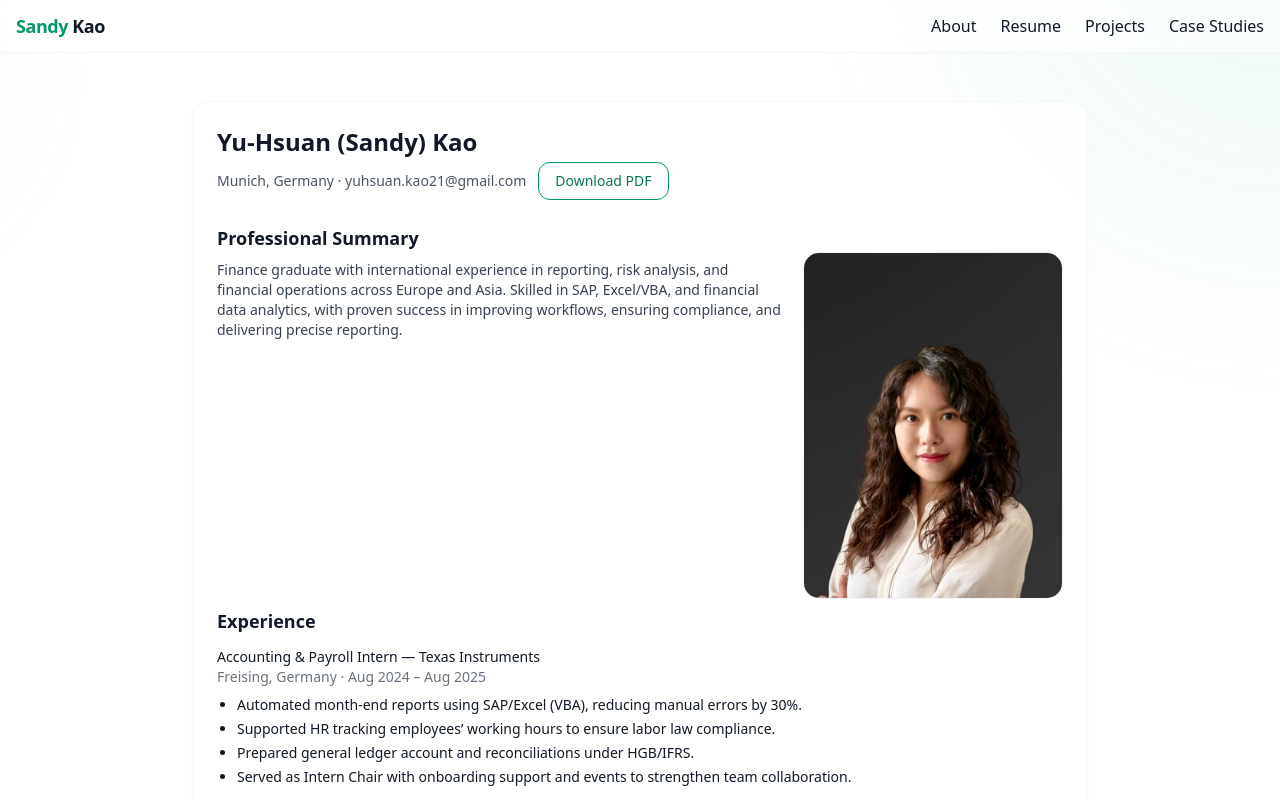
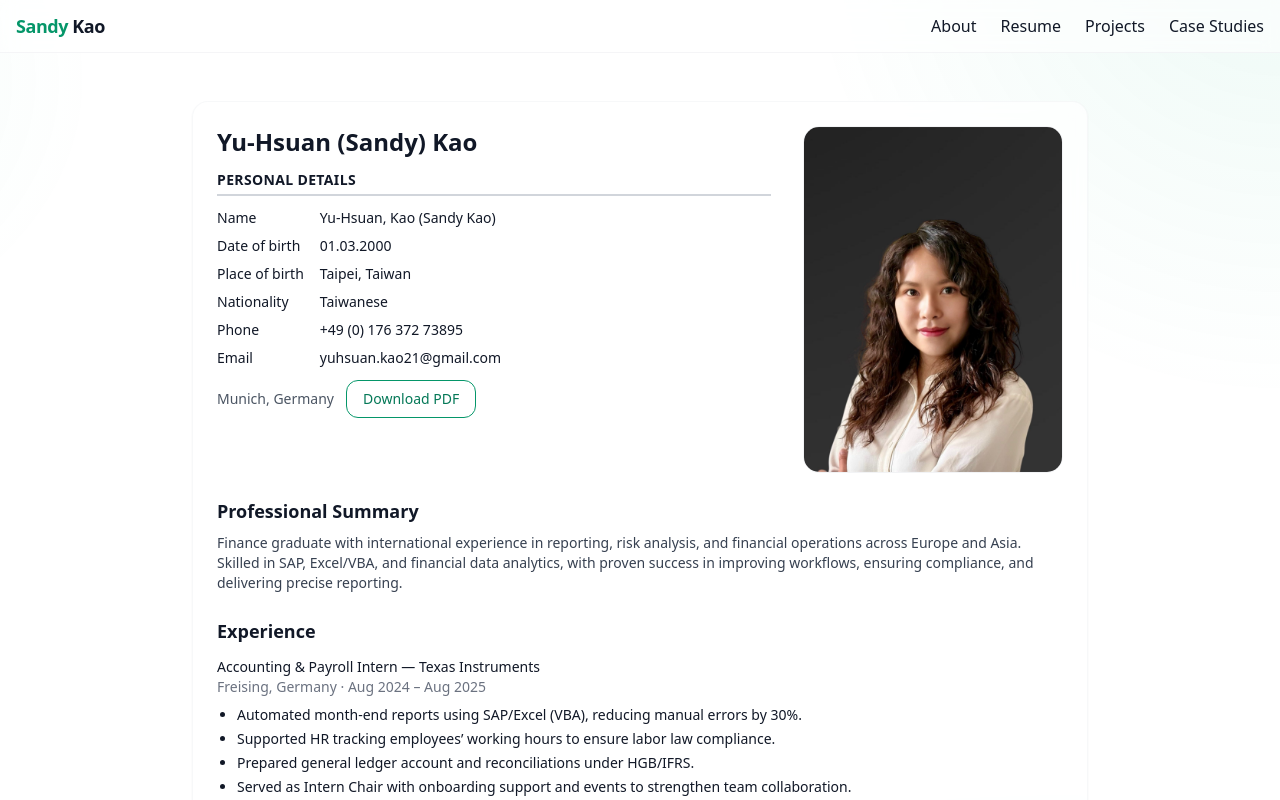
Before and after one commit to SandyKao0301/SandyKao, a Next.js app: page /resume in a window 1280 px wide. Shown: the top 800 px of the page. Built offline with nearby package versions, Linux system fonts and the light colour scheme.

Commit message:
Update page.tsx

```diff
--- a/app/resume/page.tsx
+++ b/app/resume/page.tsx
@@ -9,38 +9,62 @@ export default function ResumePage(){
   return (
     <div className="container py-12 print:py-0">
       <div className="card max-w-4xl mx-auto">
-        {/* Header (portrait moved to Summary so text can wrap) */}
-        <header className="grid gap-4 items-start">
-          <div className="flex flex-col gap-1">
+        {/* Header with portrait + details on the left */}
+        <header className="grid gap-4 md:grid-cols-[1fr,260px] items-start">
+          <div className="md:pr-4">
             <h1 className="text-2xl font-semibold">Yu-Hsuan (Sandy) Kao</h1>
-            <div className="text-sm text-gray-600 dark:text-gray-400 flex flex-wrap items-center gap-3">
-              <span>Munich, Germany · <EmailLink /></span>
+
+            <h2 className="mt-3 font-semibold uppercase tracking-wide text-sm">Personal Details</h2>
+            <div className="mt-1 h-[2px] bg-gray-300 dark:bg-gray-700" />
+
+            <dl className="mt-3 grid grid-cols-[auto,1fr] gap-x-4 gap-y-2 text-sm">
+              <dt className="font-medium">Name</dt>
+              <dd>Yu-Hsuan, Kao (Sandy Kao)</dd>
+
+              <dt className="font-medium">Date of birth</dt>
+              <dd>01.03.2000</dd>
+
+              <dt className="font-medium">Place of birth</dt>
+              <dd>Taipei, Taiwan</dd>
+
+              <dt className="font-medium">Nationality</dt>
+              <dd>Taiwanese</dd>
+
+              <dt className="font-medium">Phone</dt>
+              <dd>+49 (0) 176 372 73895</dd>
+
+              <dt className="font-medium">Email</dt>
+              <dd><EmailLink /></dd>
+            </dl>
+
+            <div className="mt-3 flex flex-wrap items-center gap-3 text-sm text-gray-600 dark:text-gray-400">
+              <span>Munich, Germany</span>
               <a className="btn-outline no-print" href={`${base}/assets/CV.pdf`} download>
                 Download PDF
               </a>
             </div>
           </div>
+
+          {/* Portrait */}
+          <div className="justify-self-end">
+            <img
+              src={`${base}/assets/Sandy_portrait.jpg`}
+              alt="Sandy Kao — professional portrait"
+              className="rounded-2xl border border-gray-200/50 dark:border-gray-800/50 object-cover aspect-[3/4] w-full max-w-[260px] print:max-w-[150px] print:rounded-md"
+            />
+          </div>
         </header>
 
-        {/* Professional Summary with wrapped portrait */}
+        {/* Professional Summary (below header, no wrapping) */}
         <section className="mt-6">
           <h2 className="font-semibold text-lg">Professional Summary</h2>
-
-          {/* Float on larger screens so text wraps; stack on mobile */}
-          <img
-            src={`${base}/assets/Sandy_portrait.jpg`}
-            alt="Sandy Kao — professional portrait"
-            className="sm:float-right sm:ml-4 sm:mb-2 w-[180px] sm:w-[220px] md:w-[260px] rounded-2xl border border-gray-200/50 dark:border-gray-800/50 object-cover aspect-[3/4] print:w-[150px] print:rounded-md"
-          />
-
           <p className="mt-2 text-sm text-gray-700 dark:text-gray-300">
             Finance graduate with international experience in reporting, risk analysis, and financial operations across Europe and Asia.
             Skilled in SAP, Excel/VBA, and financial data analytics, with proven success in improving workflows, ensuring compliance, and delivering precise reporting.
           </p>
         </section>
 
-        {/* Clear the float so following blocks start below the image */}
-        <section className="mt-6 clear-both">
+        <section className="mt-6">
           <h2 className="font-semibold text-lg">Experience</h2>
           <div className="mt-3 space-y-4 text-sm">
             <div>
```
